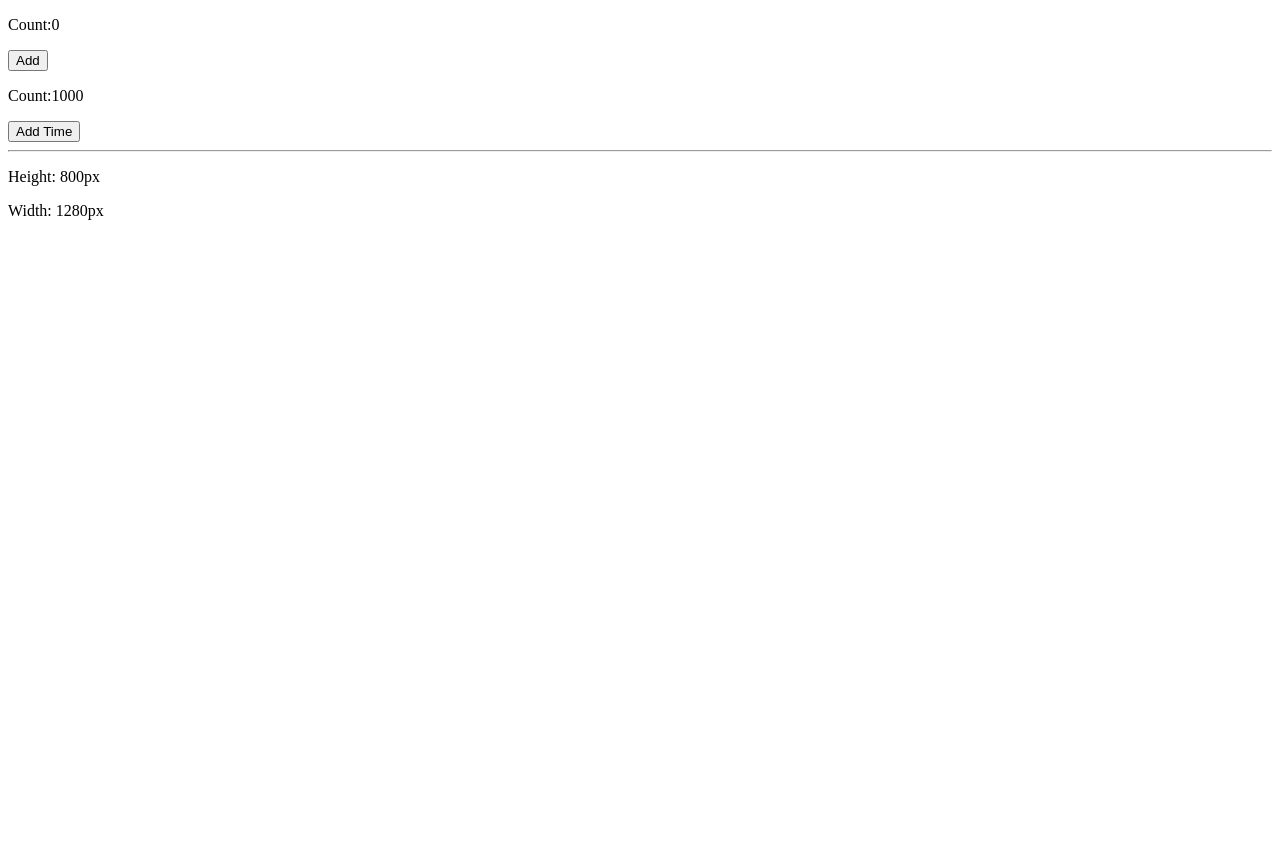
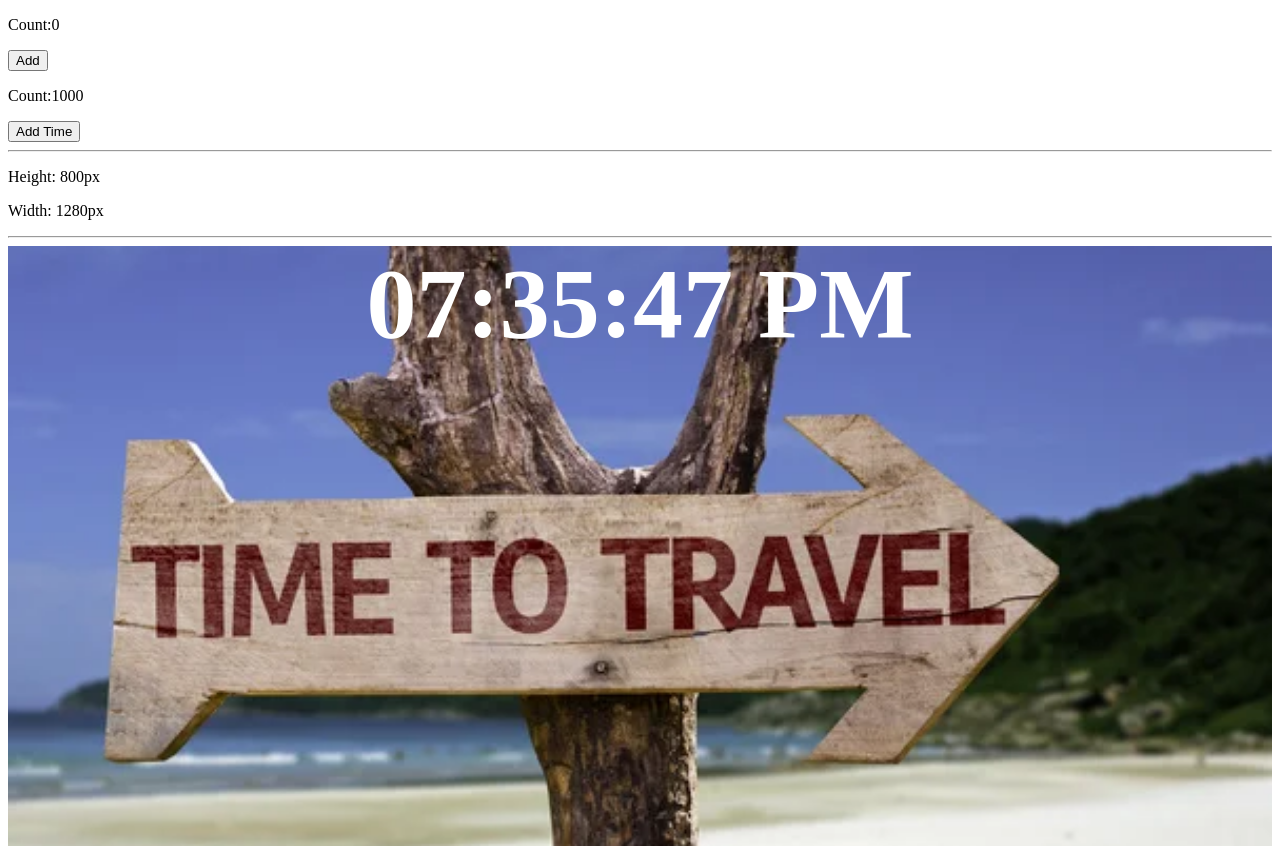
Before and after one commit to Kavana-navada/React-Learning, a React (Vite) app: page / in a window 1280 px wide. Before the commit the page ends 800 px from the top, so only its background shows below. Built offline with nearby package versions, Linux system fonts and the light colour scheme.

Commit message:
digital clock added

```diff
--- a/src/App.jsx
+++ b/src/App.jsx
@@ -11,6 +11,7 @@
 // import Services from "./Services.jsx"
 import Count from "./Count";
 import HeightWidth from "./HeightWidth";
+import DigitalClock from "./DigitalClock";
 
 import ToDoList from "./ToDoList";
 function App() {
@@ -43,12 +44,10 @@ function App() {
           <Count/>
           <hr />
           <HeightWidth />
+          <hr />
+            <DigitalClock />
 
           </>
-
-
-
-
 
  );
 }
--- /dev/null
+++ b/src/DigitalClock.jsx
@@ -0,0 +1,41 @@
+import React,{useEffect, useState} from "react";
+function DigitalClock(){
+    const [time,setTime]=useState(new Date());
+
+    useEffect(()=>{
+        const intervalId = setInterval(()=>{
+            setTime(new Date());
+        },1000) ;
+
+        return()=>{
+            clearInterval(intervalId);
+        }
+    },[]);
+
+    function formateTime(){
+        let hours=time.getHours();
+        let min=time.getMinutes();
+        let sec=time.getSeconds();
+        let meridem=hours >= 12 ? "PM" : "AM";
+
+        hours = hours % 12 || 12;
+
+        return `${padZero(hours)}:${padZero(min)}:${padZero(sec)} ${meridem}`;
+
+    }
+
+    function padZero(number){
+        return (number < 10 ? "0" : "")+number;
+    }
+    return(
+
+        <div className="clockContainer">
+            <div className="clock">
+                <span>{formateTime()}</span>
+            </div>
+
+        </div>
+
+    );
+}
+export default DigitalClock;
--- a/src/index.css
+++ b/src/index.css
@@ -109,3 +109,23 @@ li{
     font-size: 30px;
     flex: 1;
 }
+
+.clockContainer{
+    background-image:url(assets/travel.jpg) ;
+    background-position: center;
+    background-size: cover;
+    background-repeat: no-repeat;
+    background-attachment: fixed;
+    width: 100%;
+    height: 600px;
+
+    backdrop-filter: blur(500px);
+}
+
+.clock{
+    color: white;
+    font-size: 100px;
+    font-weight: bold;
+    text-align: center;
+
+}
```
